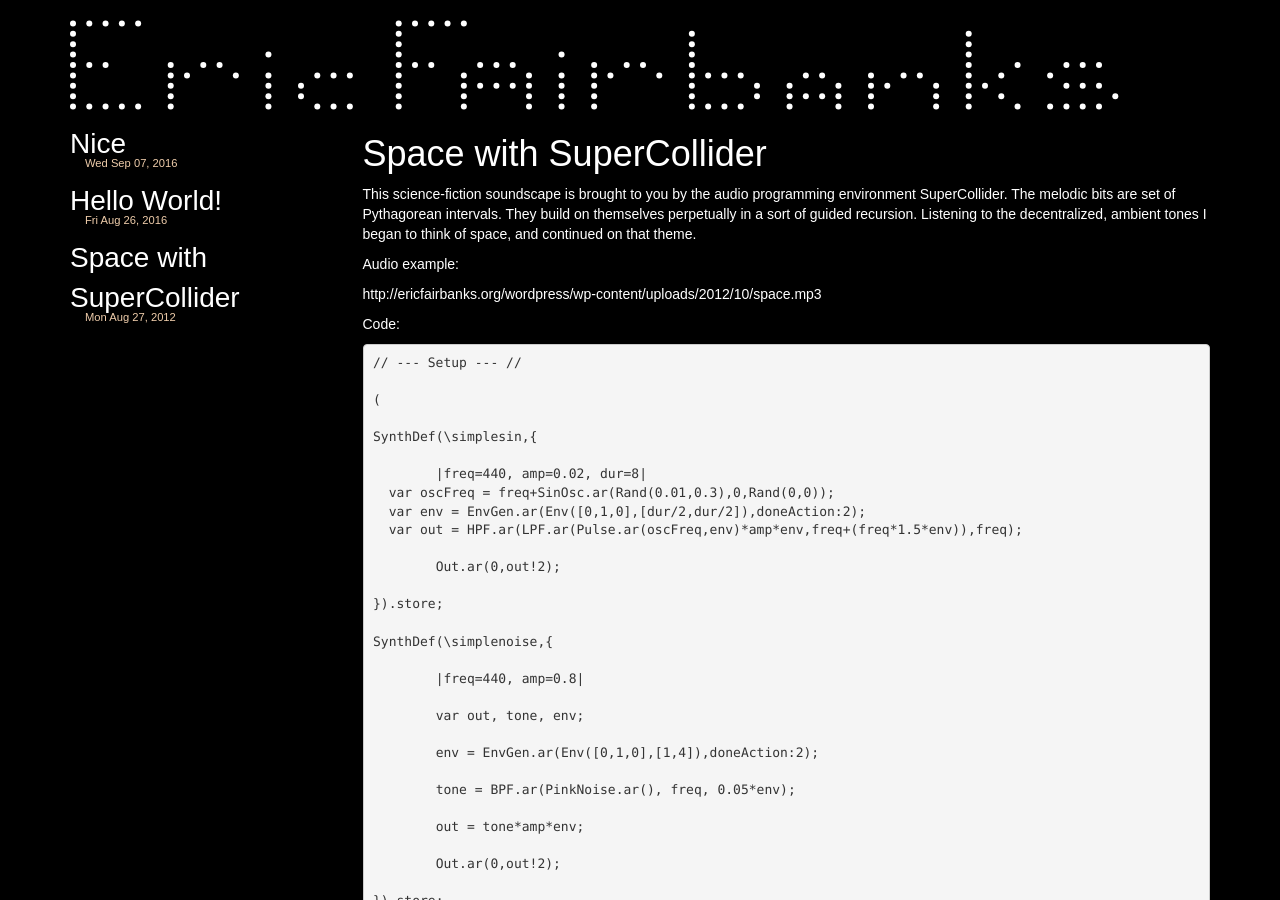
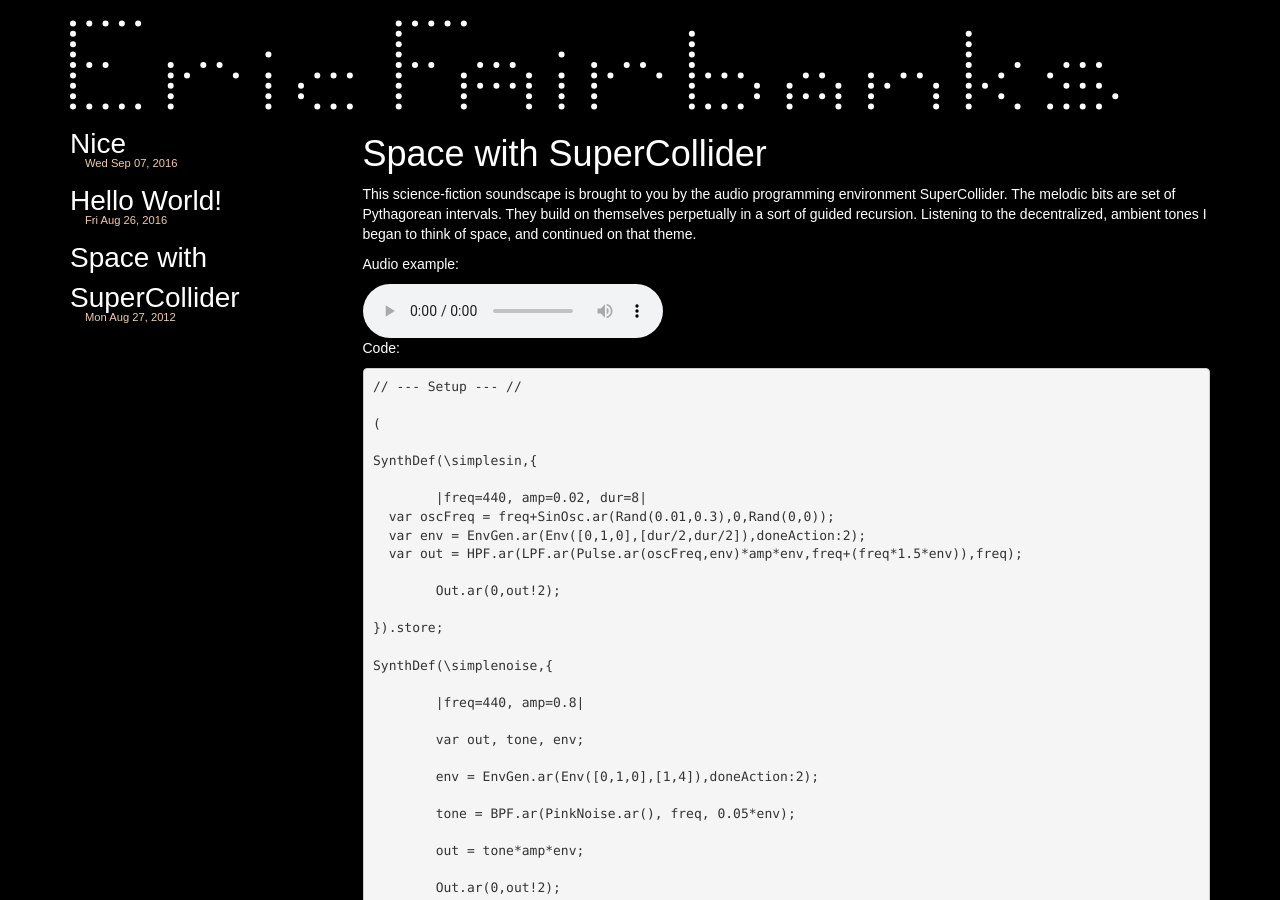
Before and after one commit to efairbanks/ericfairbanks-org-jekyll-bootstrap, a Jekyll site: the page built from _posts/2012-10-28-space-with-supercollider.markdown, in a window 1280 px wide and 900 px high. Built offline with Jekyll 4.4.1, drawn with Linux system fonts in a browser that asks for light colours.

Commit message:
Doing something that shouldn't work.

```diff
--- a/_posts/2012-10-28-space-with-supercollider.markdown
+++ b/_posts/2012-10-28-space-with-supercollider.markdown
@@ -8,7 +8,7 @@
 
 Audio example:
 
-http://ericfairbanks.org/wordpress/wp-content/uploads/2012/10/space.mp3
+<audio src="http://ericfairbanks.org/wordpress/wp-content/uploads/2012/10/space.mp3" controls></audio>
 
 Code:
 
```
